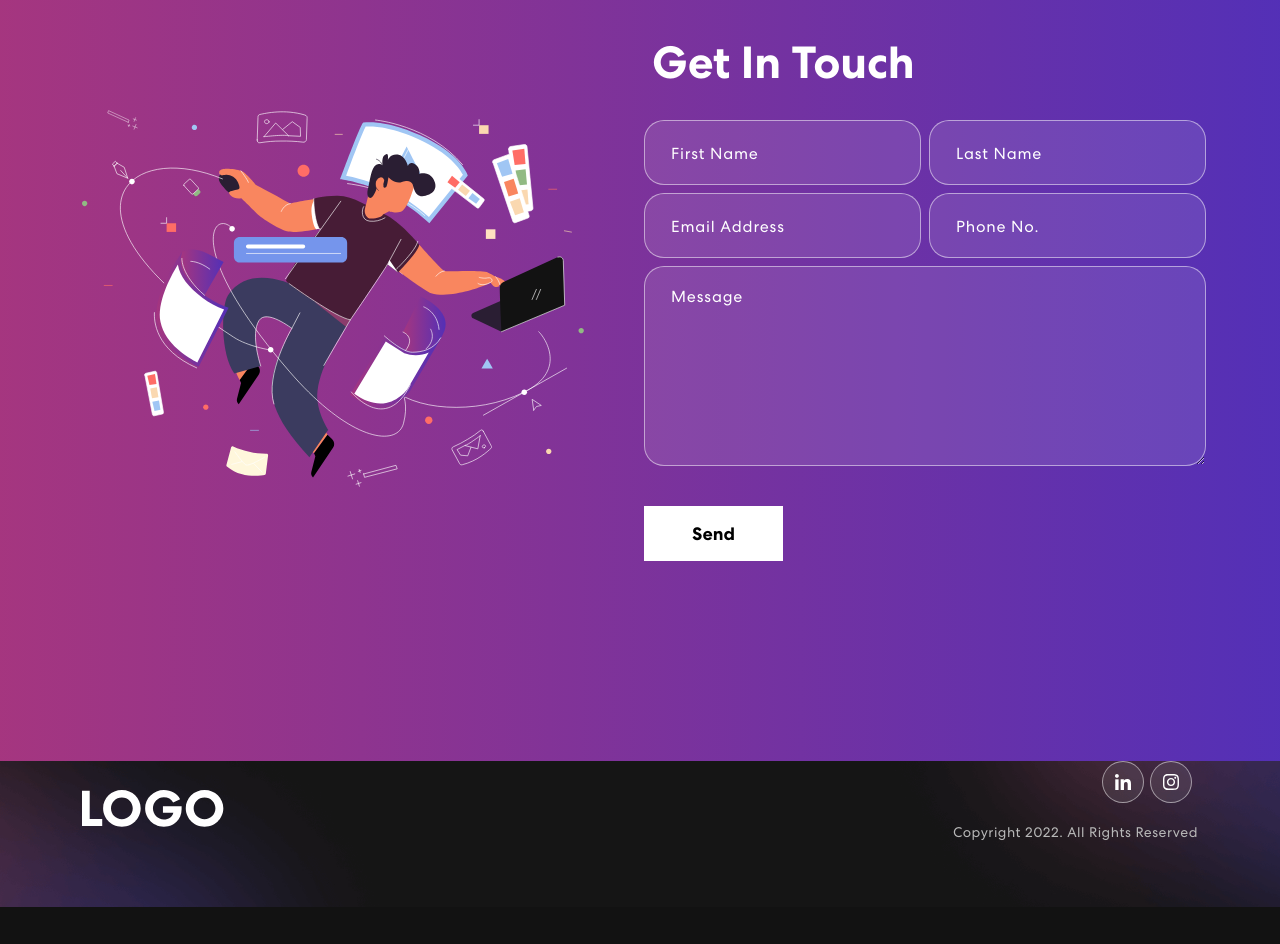
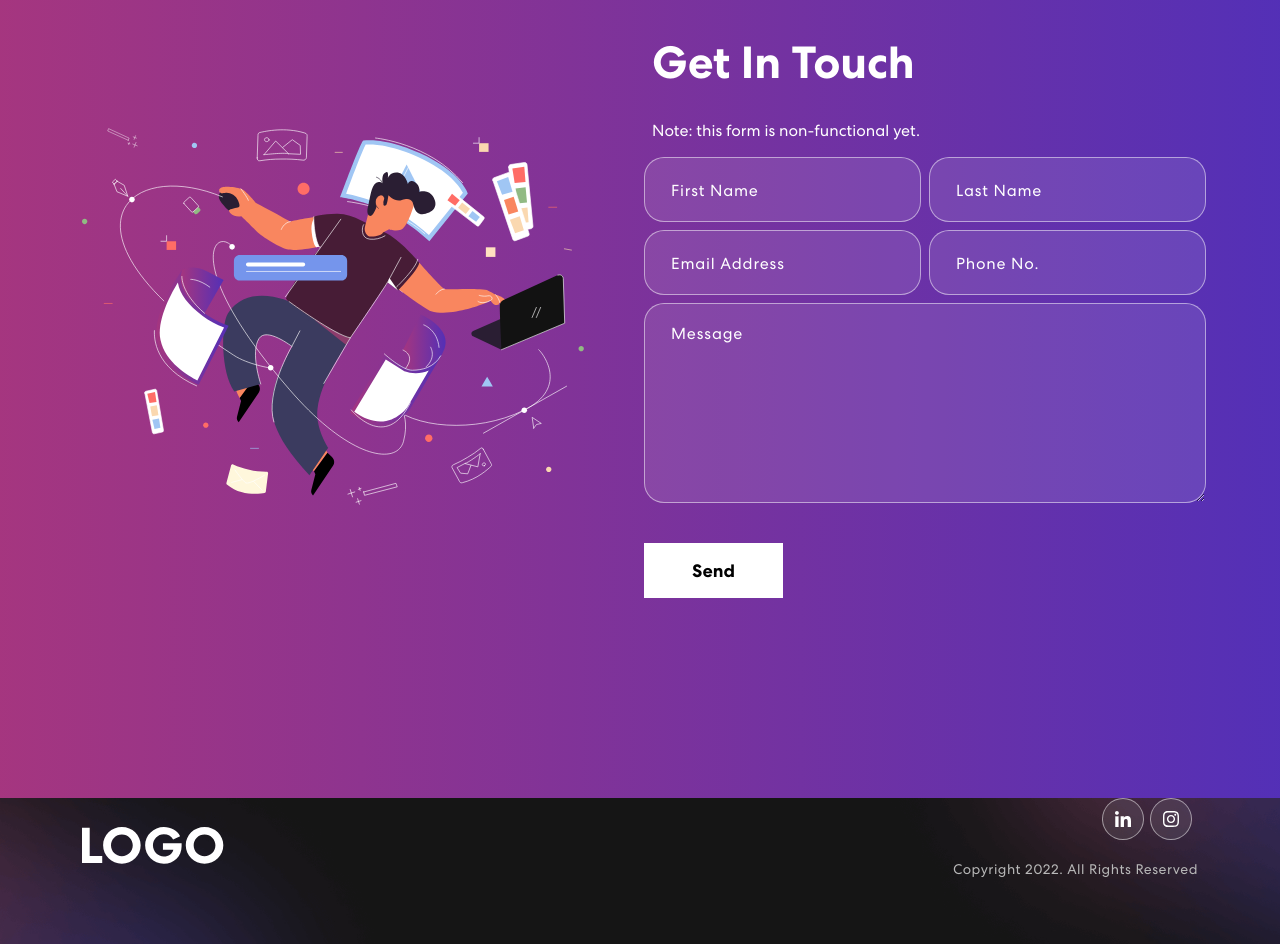
Before and after one commit to JoaoMadeiraxyz/personal-portfolio, a React (Create React App) app: page / in a window 1280 px wide. Shown: the part 1720-2664 px from the top of the page. Before the commit the page ends 2627 px from the top, so only its background shows below. Built offline with nearby package versions, Linux system fonts and the light colour scheme.

Commit message:
adding note to the non-functional form

```diff
--- a/src/components/Contact.js
+++ b/src/components/Contact.js
@@ -59,6 +59,7 @@ export const Contact = () => {
               {({ isVisible }) =>
                 <div className={isVisible ? "animate__animated animate__fadeIn" : ""}>
                 <h2>Get In Touch</h2>
+                <p>Note: this form is non-functional yet.</p>
                 <form onSubmit={handleSubmit}>
                   <Row>
                     <Col size={12} sm={6} className="px-1">
```
